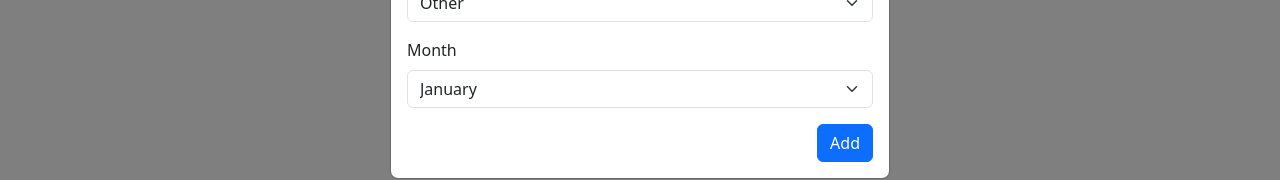
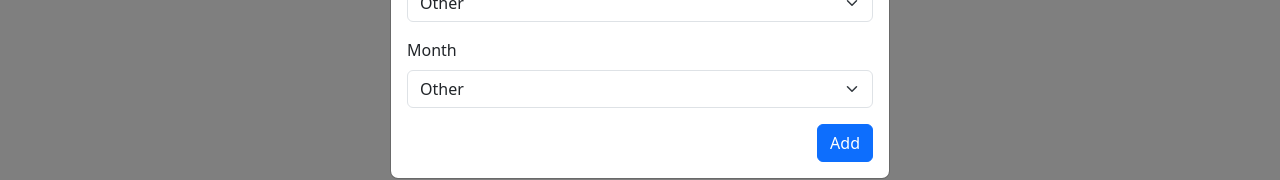
Before and after one commit to KianJen/Property-mgmt, a React (Create React App) app: page / in a window 1280 px wide. Both pictures are taken after a click on the button "Add Expense". Shown: the part 420-600 px from the top of the page. Built offline with nearby package versions, Linux system fonts and the light colour scheme.

Commit message:
total fix

```diff
--- a/src/App.js
+++ b/src/App.js
@@ -26,9 +26,11 @@ function App() {
   //const [showPropertyStatsModal , setShowPropertyStatsModal] = useState(false)
   const [viewExpensesModalBudgetId, setViewExpensesModalBudgetId] = useState()
   const [viewExpensesModalMonthIndex, setViewExpensesModalMonthIndex] = useState()
+  const [uncategorizedBudgetCardMonthIndex, setUncategorizedBudgetCardMonthIndex] = useState()
   const [totalMonthIndex, setTotalMonthIndex] = useState()
   const [propertyStatsModalBudgetId, setPropertyStatsModalBudgetId] = useState()
   const [addExpenseModalBudgetId, setAddExpenseModalBudgetId] = useState()
+  const [addExpenseModalMonthIndex, setAddExpenseModalMonthIndex] = useState()
   const { budgets, getBudgetExpenses, getBudgetNegatives,months } = useBudgets()
   const [index, setIndex] = useState(0)
   let [mon, setMon] = useState(0)
@@ -45,6 +47,8 @@ function App() {
     setIndex(selectedIndex)
     setMon(selectedIndex)
     setTotalMonthIndex(selectedIndex)
+    setAddExpenseModalMonthIndex(selectedIndex)
+    setUncategorizedBudgetCardMonthIndex(selectedIndex)
     //setPropertyStatsModalMonthIndex(selectedIndex)
   }
 
@@ -82,15 +86,16 @@ function App() {
 
           let amount = getBudgetExpenses(budget.id,mon).reduce((total,expense) => total
           + expense.amount, 0)
-          let tf = getBudgetNegatives(budget.id,mon)
+          //let tf = getBudgetNegatives(budget.id,mon)
           let neg = 0
-          if(tf === undefined){
+          //if(tf === undefined){
 
-          } else { neg = getBudgetNegatives(budget.id,mon).reduce((tot,exp) => tot
+           neg = getBudgetNegatives(budget.id,mon).reduce((tot,exp) => tot
           + exp.amount, 0)
           //amount += neg
-        }
-          budget.max = Math.abs(neg)
+
+          //budget.max += Math.abs(neg)
+
           return (
 
             <BudgetCard
@@ -106,6 +111,7 @@ function App() {
           )
         })}
         <UncategorizedBudgetCard onAddExpenseClick={openAddExpenseModal}
+        monthIndex={uncategorizedBudgetCardMonthIndex}
         onViewExpensesClick={() => setViewExpensesModalBudgetId(UNCATEGORIZED_BUDGET_ID)}/>
         <TotalBudgetCard
           monthIndex={totalMonthIndex}
@@ -119,6 +125,7 @@ function App() {
     <AddExpenseModal
       show={showAddExpenseModal}
       defaultBudgetId={addExpenseModalBudgetId}
+      defaultMonthIndex={addExpenseModalMonthIndex}
       handleClose={() => setShowAddExpenseModal(false)} //what does handleclose do?
     />
     <ViewExpensesModal
--- a/src/components/AddExpenseModal.js
+++ b/src/components/AddExpenseModal.js
@@ -3,7 +3,7 @@ import { useRef } from "react"
 import { UNCATEGORIZED_BUDGET_ID, useBudgets } from "../contexts/BudgetsContext"
 //ui for adding expense
 //mb = margin bottom
-export function AddExpenseModal({show, handleClose, defaultBudgetId }) {
+export function AddExpenseModal({show, handleClose, defaultBudgetId, defaultMonthIndex}) {
     const descriptionRef = useRef()
     const amountRef = useRef()
     const budgetIdRef = useRef()
@@ -21,6 +21,10 @@ export function AddExpenseModal({show, handleClose, defaultBudgetId }) {
             expenseType: expenseTypeRef.current.value,
             monthId: monthIdRef.current.value
         })
+        if (amountRef.current.value < 0){
+            let budget = budgets.find(b => b.id === budgetIdRef.current.value)
+            budget.max += Math.abs(amountRef.current.value)
+        }
         handleClose() //close after submit
     }
 
@@ -73,7 +77,7 @@ export function AddExpenseModal({show, handleClose, defaultBudgetId }) {
                     <Form.Group className="mb-3" controlId="budgetid">
                         <Form.Label>Month</Form.Label>
                         <Form.Select
-                         defaultValue={months[0]}
+                         defaultValue={months[defaultMonthIndex]}
                          ref = {monthIdRef}>
                             <option id={"Other"}>Other</option>
                             {months.map(month => (
--- a/src/components/TotalBudgetCard.js
+++ b/src/components/TotalBudgetCard.js
@@ -2,12 +2,13 @@ import { useBudgets } from "../contexts/BudgetsContext";
 import BudgetCard from "./BudgetCard";
 
 export default function TotalBudgetCard({monthIndex}) {
-    const { expenses, budgets,getMonthExpenses} = useBudgets()
+    const { expenses, budgets,getMonthExpenses,getBudgetExpenses} = useBudgets()
     const exp = getMonthExpenses(monthIndex)
+
    // let neg = getBudgetNegatives(budget.id).reduce((tot,exp) => tot
     //      + exp.amount, 0)
     const amount = exp.reduce((total, expense ) => total + expense.amount,0)
-    const max = budgets.reduce((total, budget ) => total + budget.max,0)
+    const max = exp.filter(expense => expense.amount < 0).reduce((total, expense ) => total + expense.amount,0)
     if (max === 0) return null //show?
 
     return(
@@ -15,7 +16,7 @@ export default function TotalBudgetCard({monthIndex}) {
         amount={amount}
         name = "Total"
 
-        max={max}
+        max={Math.abs(max)}
         hideButtons/>
     )
 }
--- a/src/components/UncategorizedBudgetCard.js
+++ b/src/components/UncategorizedBudgetCard.js
@@ -1,10 +1,10 @@
 import { UNCATEGORIZED_BUDGET_ID, useBudgets} from "../contexts/BudgetsContext";
 import BudgetCard from "./BudgetCard";
 
-export default function UncategorizedBudgetCard(props) {
+export default function UncategorizedBudgetCard({props,monthIndex}) {
     const {getBudgetExpenses} = useBudgets()
-
-    const amount = getBudgetExpenses(UNCATEGORIZED_BUDGET_ID).reduce(
+    //broken, fix buttons
+    const amount = getBudgetExpenses(UNCATEGORIZED_BUDGET_ID,monthIndex).reduce(
         (total, expense ) => total + expense.amount,
         0
     )
--- a/src/components/ViewStatsModal.js
+++ b/src/components/ViewStatsModal.js
@@ -8,7 +8,7 @@ export default function ViewStatsModal({ handleClose, show,}) {
     const { expenses, budgets} = useBudgets()
     const { getBudgetExpenses} = useBudgets()
     const amount = expenses.reduce((total, expense ) => total + expense.amount,0) //total spending
-    let bl = 0
+    let bl = 0 //uncat
     const c = getBudgetExpenses(UNCATEGORIZED_BUDGET_ID).reduce(
         (total, expense ) => total + expense.amount,
         0
@@ -16,7 +16,7 @@ export default function ViewStatsModal({ handleClose, show,}) {
     if (c > 0){
         bl = 1
     }
-    const max = budgets.reduce((total, budget ) => total + budget.max,0) //total max
+    const max = budgets.reduce((total, budget ) => total + budget.max,0) //total max, max for each month?
     return (
         <Modal show={show} onHide={handleClose}>
 
@@ -33,7 +33,7 @@ export default function ViewStatsModal({ handleClose, show,}) {
                         amount={amount} //total
                         name = "Total"
 
-                        max={max}
+                        max={max/2}
                         hideButtons/>
                     <BudgetCard
                         //check for uncat
--- a/src/contexts/BudgetsContext.js
+++ b/src/contexts/BudgetsContext.js
@@ -16,7 +16,8 @@ export function useBudgets(){
  id:
  name:
  max:
- dict{}
+ totalmax
+
 }
 
 {
@@ -25,6 +26,8 @@ export function useBudgets(){
  amount:
  description
  expensetype
+ monthindex
+
 }
 */
 
@@ -95,10 +98,12 @@ export const BudgetsProvider = ({ children }) => {
     }
     function getBudgetNegatives(budgetId,monthIndex){
         let exp = expenses.filter(expense => expense.budgetId === budgetId)
-        return exp.filter(expense => (expense.amount < 0 , expense.monthId === months[monthIndex]))
+        exp = exp.filter(expense => (expense.amount < 0))
+        return exp.filter(expense => (expense.monthId === months[monthIndex]))
     }
     function getBudgetExpenses(budgetId,monthIndex) {
-        return expenses.filter(expense => (expense.budgetId === budgetId , expense.monthId === months[monthIndex])) // => = "where"
+        let exp = expenses.filter(expense => (expense.budgetId === budgetId))
+            return exp.filter(expense => expense.monthId === months[monthIndex]) // => = "where"
     }
 
     function addExpense ({ description, amount, budgetId, expenseType, monthId }) {
@@ -140,7 +145,7 @@ export const BudgetsProvider = ({ children }) => {
             return prevBudgets.filter(budget => budget.id !== id) //return budgets without deleted one
         })
     }
-    function deleteExpense ({ id }) {
+    function deleteExpense ({ id }) { //mem leak
         setExpenses(prevExpenses => {
             return prevExpenses.filter(expense => expense.id !== id) //return budgets without deleted one
         })
```
